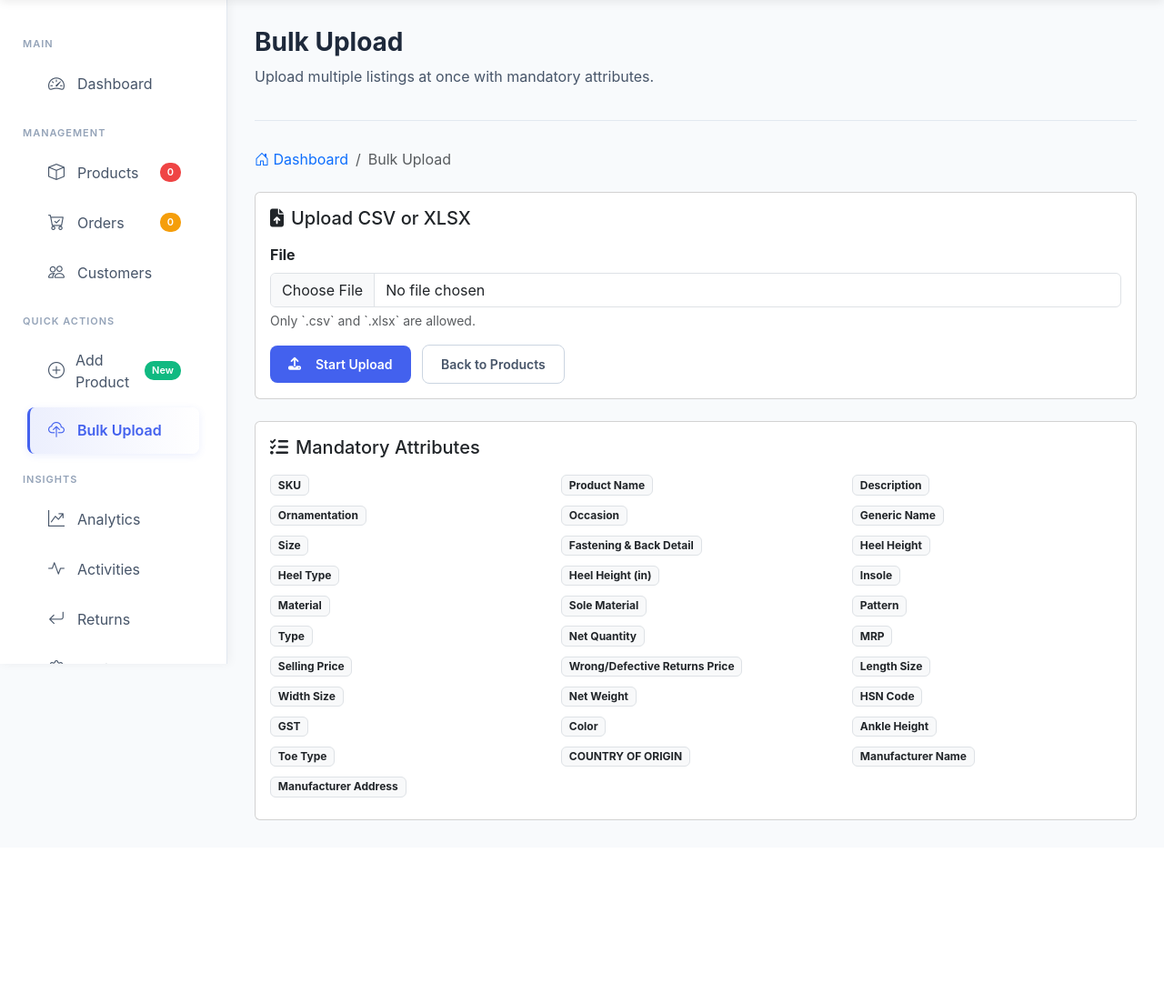
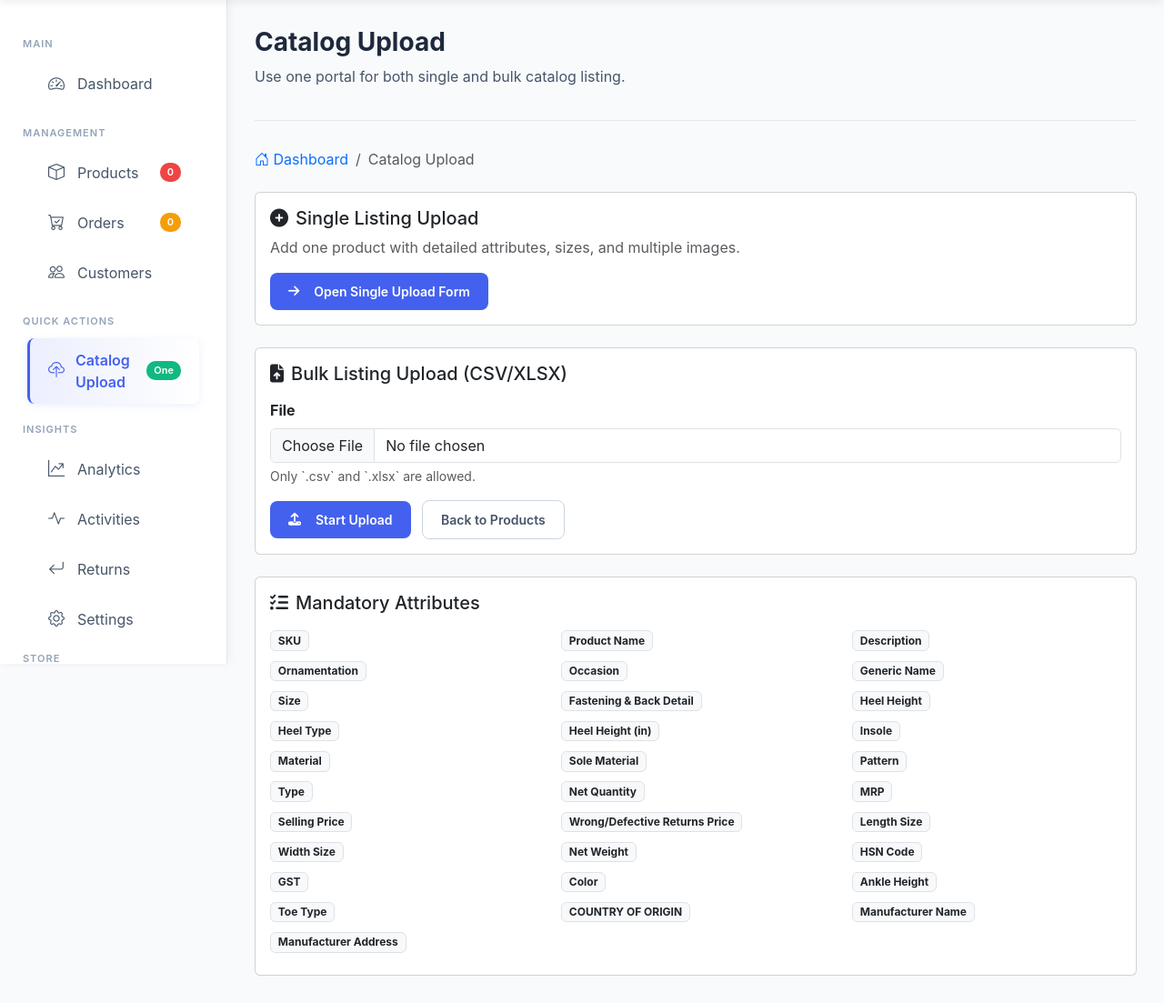
Before and after one commit to aadddiiii1809/Quickdeck, a Flask app: page /admin/bulk-upload in a window 1280 px wide. Shown: the part 70-1173 px from the top of the page at 91% size. Before the commit the page ends 972 px from the top, so only its background shows below. Run offline with Flask 3, Linux system fonts and the light colour scheme; the visitor is signed in with stand-in values (Sample User, id 1); data that the repository does not hold is empty; some libraries are stand-ins or nearby versions.

Commit message:
refactor: unify catalog uploads under single admin portal entry

```diff
--- a/templates/admin/base.html
+++ b/templates/admin/base.html
@@ -505,14 +505,10 @@
 
         <div class="nav-section">
             <div class="nav-label">Quick Actions</div>
-            <a href="{{ url_for('admin_add_product') }}" class="nav-item {% if request.endpoint == 'admin_add_product' %}active{% endif %}">
-                <i class="bi bi-plus-circle"></i>
-                <span>Add Product</span>
-                <span class="nav-badge success">New</span>
-            </a>
             <a href="{{ url_for('admin_bulk_upload') }}" class="nav-item {% if request.endpoint == 'admin_bulk_upload' %}active{% endif %}">
                 <i class="bi bi-cloud-upload"></i>
-                <span>Bulk Upload</span>
+                <span>Catalog Upload</span>
+                <span class="nav-badge success">One</span>
             </a>
         </div>
 
--- a/templates/admin/bulk_upload.html
+++ b/templates/admin/bulk_upload.html
@@ -1,18 +1,28 @@
 {% extends "admin/base.html" %}
 
-{% block title %}Bulk Upload - QUICKDECK Admin{% endblock %}
-{% block page_title %}Bulk Upload{% endblock %}
-{% block page_subtitle %}Upload multiple listings at once with mandatory attributes.{% endblock %}
+{% block title %}Catalog Upload - QUICKDECK Admin{% endblock %}
+{% block page_title %}Catalog Upload{% endblock %}
+{% block page_subtitle %}Use one portal for both single and bulk catalog listing.{% endblock %}
 
 {% block breadcrumb %}
-<li class="breadcrumb-item active">Bulk Upload</li>
+<li class="breadcrumb-item active">Catalog Upload</li>
 {% endblock %}
 
 {% block content %}
 <div class="container-fluid px-0">
+    <div class="card mb-4">
+        <div class="card-body">
+            <h5 class="mb-2"><i class="fas fa-plus-circle me-2"></i>Single Listing Upload</h5>
+            <p class="text-muted mb-3">Add one product with detailed attributes, sizes, and multiple images.</p>
+            <a href="{{ url_for('admin_add_product') }}" class="btn btn-admin btn-admin-primary">
+                <i class="fas fa-arrow-right me-2"></i>Open Single Upload Form
+            </a>
+        </div>
+    </div>
+
     <div class="card">
         <div class="card-body">
-            <h5 class="mb-3"><i class="fas fa-file-upload me-2"></i>Upload CSV or XLSX</h5>
+            <h5 class="mb-3"><i class="fas fa-file-upload me-2"></i>Bulk Listing Upload (CSV/XLSX)</h5>
             <form method="POST" enctype="multipart/form-data">
                 <div class="mb-3">
                     <label class="form-label fw-bold">File</label>
```
